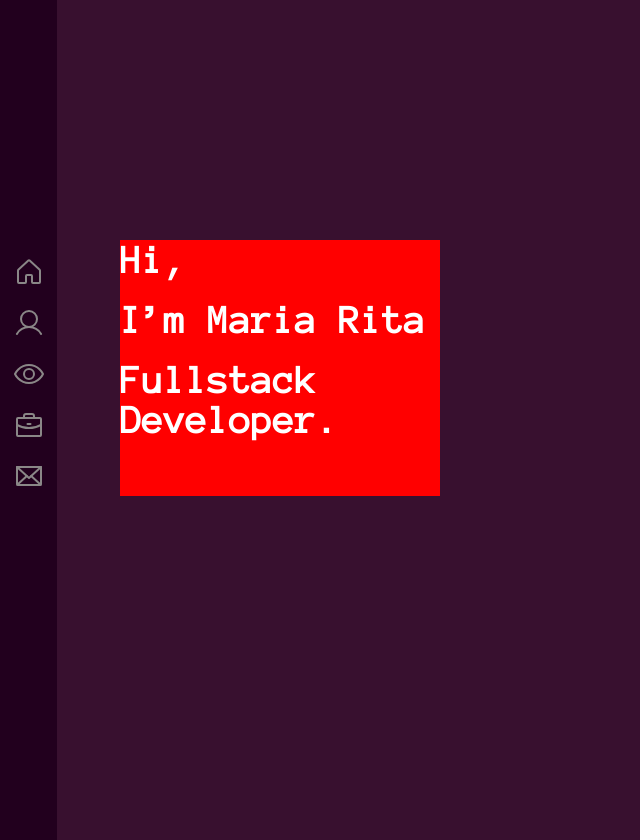
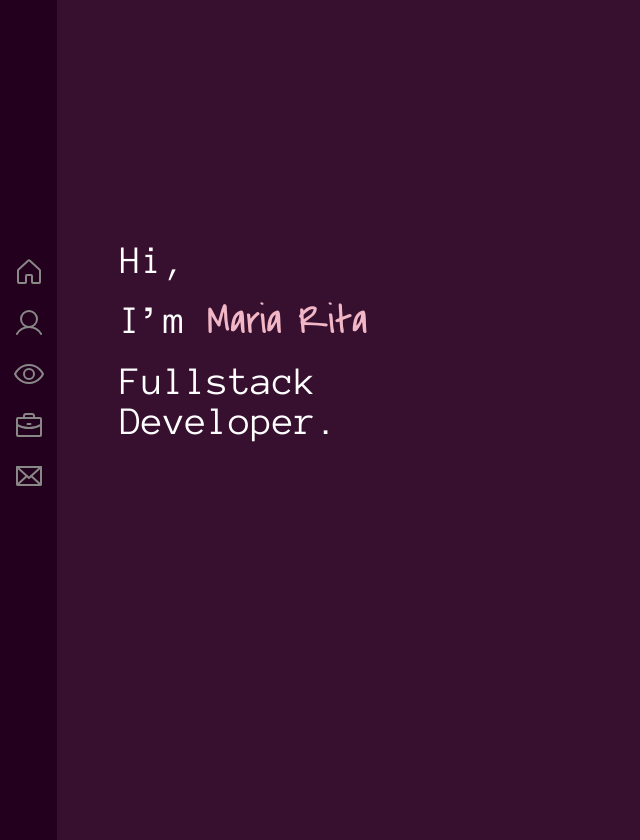
Before and after one commit to atir75/Portfolio-React, a React (Vite) app: page / in a window 1280 px wide. Shown: the whole page, without its empty margins (0-640 px from the left). Built offline with nearby package versions, Linux system fonts and the light colour scheme.

Commit message:
commit text "hi, I'm ..."

```diff
--- a/src/components/Text/index.tsx
+++ b/src/components/Text/index.tsx
@@ -2,6 +2,6 @@ import "../Text/styles.css";
 
 export function Text() {
     return (
-        <h1>Hi, <p>I’m Maria Rita</p>Fullstack Developer.</h1>
+        <h1>Hi, <p>I’m <span className="colorName">Maria Rita</span></p>Fullstack Developer.</h1>
     );
 }
--- a/src/components/Text/styles.css
+++ b/src/components/Text/styles.css
@@ -1,18 +1,26 @@
 @import url('https://fonts.googleapis.com/css2?family=Anonymous+Pro&display=swap');
+@import url('https://fonts.googleapis.com/css2?family=Covered+By+Your+Grace&display=swap');
 
 
 h1{
     font-family: 'Anonymous Pro', monospace;
-    background-color: red;
     width: 40vh;
     height: 32vh;
     color: white;
     margin-left: 120px;
     margin-top: 30vh;
     font-size: 40px;
+    line-height: 1;
+    font-weight: 400;
 }
 
 p{
 
     line-height: 0;
 }
+.colorName{
+    color: #F2B7C6;
+    font-family: 'Covered By Your Grace', cursive;
+    font-size: 40px;
+    font-weight: 400;
+}
```
